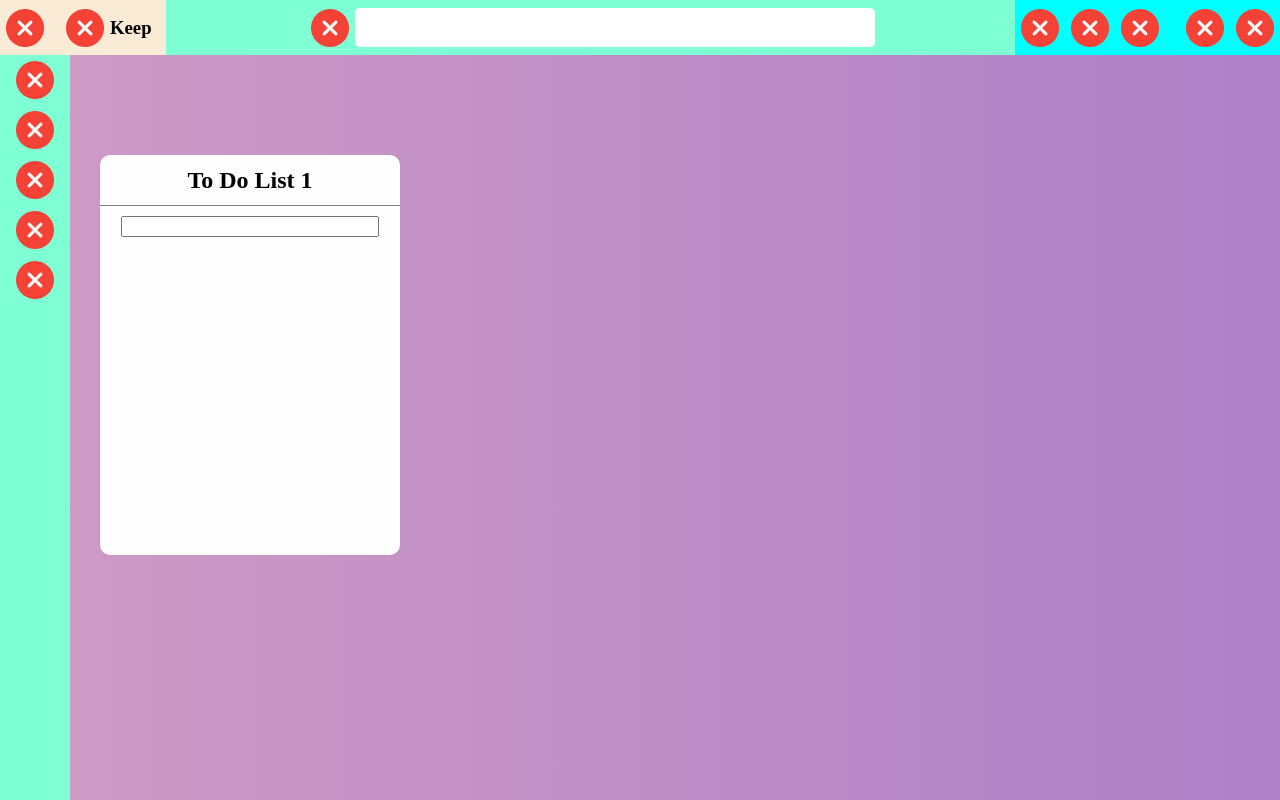
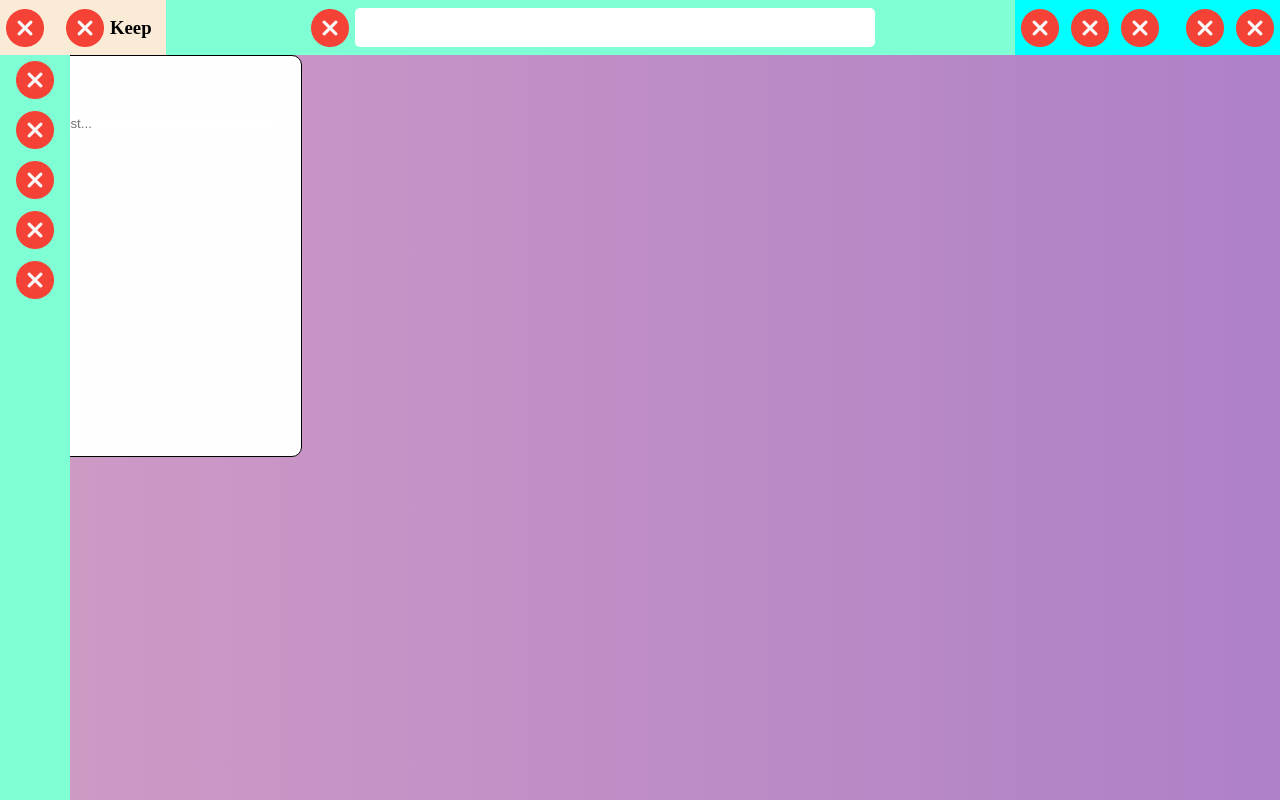
Before and after one commit to bheemeshmsd/POC, a React app: page / in a window 1280 px wide. Built offline with nearby package versions, Linux system fonts and the light colour scheme.

Commit message:
optimations

```diff
--- a/assests/_mixins.scss
+++ b/assests/_mixins.scss
@@ -1,4 +1,4 @@
-@mixin flexbox-style($justify:center, $align:center ,$direction:row,$wrap:nowrap,$gap:0) {
+@mixin flexbox-style($justify:center, $align:center ,$direction:row,$wrap:nowrap,$gap:0px) {
     display: flex;
     justify-content: $justify;
     align-items: $align;
--- a/assests/styles.scss
+++ b/assests/styles.scss
@@ -1,6 +1,7 @@
 @use "../src/components/navbar/navbar";
 @use "../src/components/button-icon/buttonIcon";
 @use "../src//components/sidebar/sidebar";
+@use "../src/components/title-container/titleContainer";
 
 @import "mixins";
 
@@ -53,12 +54,10 @@ body {
 .wrapper {
     width: 100%;
     height: 100%;
-    gap: 10px;
-    @include flexbox-style($justify:flex-start, $align:flex-start, $wrap:wrap);
+    @include flexbox-style($justify:flex-start, $align:flex-start, $wrap:wrap,$gap:10px);
     min-height: 400px;
     min-width: 300px;
     overflow: scroll;
-    padding: 100px;
     box-sizing: border-box;
 }
 
@@ -74,6 +73,7 @@ body {
     width: 300px;
     background-color: #FEFEFE;
     border-radius: 10px;
+    border: 1px solid black;
     @include flexbox-style($justify:flex-start, $align:flex-start, $direction:column);
 }
 
@@ -101,7 +101,6 @@ body {
     height: 50px;
     width: 100%;
     @include flexbox-style(space-around);
-    border-bottom: 1px gray solid;
     margin-bottom: 10px;
     position: relative;
 
@@ -129,7 +128,7 @@ body {
     @include flexbox-style($justify:flex-start, $align:center, $direction:column);
 
     >input {
-        outline: none;
+        @extend %rm-outline-border;
         width: calc(100% - 50px);
     }
 }
--- a/src/App.js
+++ b/src/App.js
@@ -51,8 +51,8 @@ const App = () => {
         </button> */}
         <NavBar />
         <div className="mainContainerBody">
+          <div className="wrapper">
           <SideBar />
-          <div className="wrapper">
             {Array(todoListCount)
               .fill(0)
               .map((value, index) => (
--- a/src/components/list-component/listComponent.jsx
+++ b/src/components/list-component/listComponent.jsx
@@ -27,7 +27,7 @@ const ListComponent = ({ IconArray, listItemArray, ind, handleDeleteTodo }) => {
         {/* {IconArray?.map((value) => (
           <IconTab imgUrl={value.src} />
         ))} */}
-        <h2>{`To Do List ${ind + 1}`}</h2>
+        {/* <h2>{`To Do List ${ind + 1}`}</h2> */}
         {ind > 0 && (
           <button
             onClick={() => {
@@ -46,6 +46,7 @@ const ListComponent = ({ IconArray, listItemArray, ind, handleDeleteTodo }) => {
           onChange={handleListInput}
           value={currentItem}
           onKeyDown={(e) => handleKeyPress(e, ind)}
+          placeholder="Add a list..."
         ></input>
       </div>
     </div>
--- a/src/components/sidebar/_sidebar.scss
+++ b/src/components/sidebar/_sidebar.scss
@@ -10,8 +10,11 @@
     position: absolute;
     z-index: 2;
     left: 0;
+    top: 0;
+    transform: translateY(55px);
 }
 
 .hoverStyle{
     width: 200px;
+
 }
--- /dev/null
+++ b/src/components/title-container/index.js
@@ -0,0 +1,2 @@
+import TitleContainer from "./titleContainer";
+export default TitleContainer;
--- /dev/null
+++ b/src/components/title-container/titleContainer.jsx
@@ -0,0 +1,7 @@
+const TitleContainer = () =>{
+
+    return(<>
+    </>)
+}
+
+export default TitleContainer;
```
Also changed, not shown: src/components/title-container/_titleContainer.scss (added).
